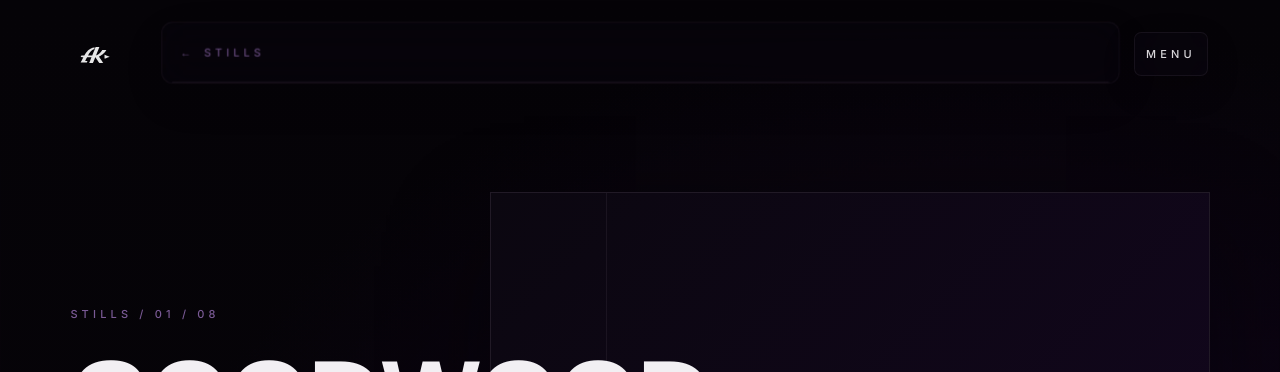
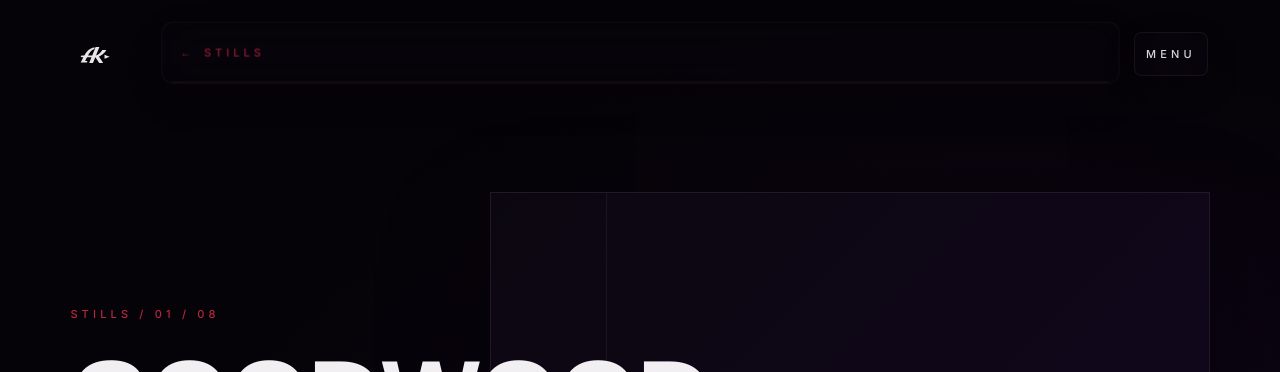
Before and after one commit to ramielscreams/akanimates, a Next.js app: page /work/stills/2024/goodwood in a window 1280 px wide. Shown: the top 372 px of the page. Built offline with nearby package versions, Linux system fonts and the light colour scheme; a web font is replaced by a local one.

Commit message:
general updation

```diff
--- a/src/app/globals.css
+++ b/src/app/globals.css
@@ -42,6 +42,9 @@
 
   --ak-home-logo-size: clamp(2.5rem, 3.6vw, 4rem);
   --ak-home-logo-size-expanded: clamp(3.5rem, min(5.4vw, 9vh), 6rem);
+  --ak-logo-protected-width: clamp(5.5rem, 10vw, 9rem);
+  --header-block-offset: calc(clamp(1.05rem, 3vh, 1.65rem) + env(safe-area-inset-top));
+  --header-content-start: calc(var(--space-gutter) + var(--ak-logo-protected-width));
   --motion-ui-fast: 160ms;
   --motion-ui-medium: 240ms;
   --motion-editorial: 420ms;
@@ -778,8 +781,8 @@ body::-webkit-scrollbar {
   --mode-surface-rgb: 11 7 16;
   --mode-structure: #29212E;
   --mode-structure-rgb: 41 33 46;
-  --mode-signal: #D12D4C;
-  --mode-signal-rgb: 209 45 76;
+  --mode-signal: var(--mode-accent);
+  --mode-signal-rgb: var(--mode-accent-rgb);
   background:
     radial-gradient(
       circle at 78% 8%,
@@ -1129,8 +1132,8 @@ body::-webkit-scrollbar {
   --rolodex-panel-height: calc(var(--rolodex-panel-width) / 1.5);
   --rolodex-transition-frame-scale: 0.68;
   --rolodex-contract-duration: 220ms;
-  --rolodex-rotation-duration: 520ms;
-  --rolodex-expand-duration: 260ms;
+  --rolodex-rotation-duration: 740ms;
+  --rolodex-expand-duration: 280ms;
   --rolodex-focus-duration: var(--rolodex-expand-duration);
   --rolodex-transition-duration: var(--rolodex-rotation-duration);
   --rolodex-transition-easing: cubic-bezier(0.22, 1, 0.36, 1);
@@ -1781,7 +1784,12 @@ body::-webkit-scrollbar {
 .home-entry__destinations a > :last-child { font-family: var(--font-ui); font-size: .3em; font-weight: 400; }
 .home-entry__caption { font-family: var(--font-editorial); font-size: clamp(1rem, 1.5vw, 1.3rem); color: var(--text-secondary); }
 .section-work { position: relative; height: 100dvh; min-height: 32rem; overflow: hidden; }
-.section-work[data-work-mode="stills"] { --mode-accent: var(--brand-soft); --mode-accent-rgb: var(--brand-soft-rgb); }
+.section-work[data-work-mode="stills"] {
+  --mode-accent: var(--signal);
+  --mode-accent-rgb: var(--signal-rgb);
+  --mode-signal: var(--signal);
+  --mode-signal-rgb: var(--signal-rgb);
+}
 .work-header { position: absolute; inset: 5.75rem 0 auto; z-index: 150; display: flex; align-items: center; justify-content: space-between; gap: 2rem; }
 .work-header__context p { margin-top: .75rem; font-family: var(--font-editorial); color: var(--text-secondary); font-size: 1rem; }
 .section-work .rolodex-shell { background: transparent; height: 100%; min-height: 0; }
@@ -1922,10 +1930,12 @@ body::-webkit-scrollbar {
 }
 
 .section-work[data-work-mode="stills"] {
-  --mode-accent: var(--brand-soft);
-  --mode-accent-rgb: var(--brand-soft-rgb);
+  --mode-accent: var(--signal);
+  --mode-accent-rgb: var(--signal-rgb);
+  --mode-signal: var(--signal);
+  --mode-signal-rgb: var(--signal-rgb);
   background:
-    radial-gradient(ellipse 68rem 42rem at 80% 12%, rgb(var(--brand-soft-rgb) / 0.16), transparent 68%),
+    radial-gradient(ellipse 68rem 42rem at 80% 12%, rgb(var(--signal-rgb) / 0.12), transparent 68%),
     radial-gradient(ellipse 80rem 56rem at 20% 28%, rgb(var(--brand-rgb) / 0.56), transparent 76%),
     linear-gradient(180deg, var(--bg) 0%, rgb(var(--surface-rgb) / 0.8) 64%, var(--bg) 100%);
 }
@@ -1982,7 +1992,7 @@ body::-webkit-scrollbar {
 }
 
 .work-mode-control__option:focus-visible {
-  outline-color: var(--brand-soft);
+  outline-color: var(--mode-accent);
 }
 
 .section-work[data-work-mode="cgi"] .work-mode-control__option:focus-visible {
@@ -1990,7 +2000,7 @@ body::-webkit-scrollbar {
 }
 
 .work-mode-control__signal {
-  background: var(--brand-soft);
+  background: var(--mode-accent);
 }
 
 .section-work[data-work-mode="cgi"] .work-mode-control__option[aria-checked="true"] .work-mode-control__signal {
@@ -2051,7 +2061,7 @@ body::-webkit-scrollbar {
 }
 
 .rolodex-project-hit-area:focus-visible {
-  outline: 2px solid var(--brand-soft);
+  outline: 2px solid var(--mode-accent);
   outline-offset: -0.85rem;
 }
 
@@ -2090,7 +2100,7 @@ body::-webkit-scrollbar {
 
 .section-work[data-work-mode="stills"] .rolodex-card-meta,
 .project-interior[data-discipline="stills"] .project-return {
-  color: var(--brand-soft);
+  color: var(--signal);
 }
 
 .rolodex-title-field {
@@ -2138,7 +2148,7 @@ body::-webkit-scrollbar {
 }
 
 .project-return:focus-visible {
-  outline: 2px solid var(--brand-soft);
+  outline: 2px solid var(--signal);
   outline-offset: 0.35rem;
 }
 
@@ -2247,7 +2257,7 @@ body::-webkit-scrollbar {
   background:
     linear-gradient(90deg, transparent 0 16%, rgb(var(--border-rgb) / 0.72) 16% calc(16% + 1px), transparent calc(16% + 1px)),
     linear-gradient(180deg, transparent 0 68%, rgb(var(--border-rgb) / 0.72) 68% calc(68% + 1px), transparent calc(68% + 1px)),
-    radial-gradient(circle at 78% 18%, rgb(var(--brand-soft-rgb) / 0.16), transparent 45%),
+    radial-gradient(circle at 78% 18%, rgb(var(--signal-rgb) / 0.14), transparent 45%),
     var(--surface);
 }
 
@@ -2260,7 +2270,7 @@ body::-webkit-scrollbar {
 }
 
 .next-project-card:hover {
-  border-color: rgb(var(--brand-soft-rgb) / 0.72);
+  border-color: rgb(var(--signal-rgb) / 0.72);
 }
 
 .project-interior[data-discipline="cgi"] .next-project-card:hover {
@@ -2268,7 +2278,7 @@ body::-webkit-scrollbar {
 }
 
 .next-project-card:focus-visible {
-  outline: 2px solid var(--brand-soft);
+  outline: 2px solid var(--signal);
   outline-offset: 0.5rem;
 }
 
@@ -2505,11 +2515,16 @@ body::-webkit-scrollbar {
 
 .work-header {
   position: fixed;
-  top: calc(clamp(1.05rem, 3vh, 1.65rem) + env(safe-area-inset-top));
+  top: var(--header-block-offset);
   left: 0;
   right: 0;
   z-index: 150;
-  align-items: center;
+  display: grid;
+  grid-template-columns: minmax(13rem, 1fr) minmax(min(100%, 27rem), clamp(27rem, 34vw, 36.5rem));
+  align-items: start;
+  column-gap: clamp(2rem, 5vw, 6.5rem);
+  padding-left: var(--header-content-start);
+  padding-right: var(--space-gutter);
   pointer-events: none;
   transition:
     transform var(--motion-state) var(--ease-fluid),
@@ -2539,20 +2554,61 @@ body::-webkit-scrollbar {
 
 .work-mode-control-shell {
   position: relative;
+  isolation: isolate;
+  display: flex;
+  justify-self: center;
+  width: min(100%, clamp(27rem, 34vw, 36.5rem));
+  padding: clamp(0.28rem, 0.55vw, 0.42rem);
+  border: 1px solid rgb(var(--mode-structure-rgb) / 0.92);
+  border-radius: clamp(1.05rem, 1.3vw, 1.35rem);
+  background:
+    linear-gradient(180deg, rgb(var(--surface-rgb) / 0.9), rgb(var(--bg-rgb) / 0.72)),
+    linear-gradient(90deg, rgb(var(--mode-atmosphere-rgb) / 0.16), rgb(var(--mode-accent-rgb) / 0.08));
+  box-shadow:
+    0 1rem 2.4rem rgb(var(--bg-rgb) / 0.32),
+    0 0 0 1px rgb(var(--bg-rgb) / 0.58) inset;
   transition: transform var(--motion-state) var(--ease-fluid);
+}
+
+.work-mode-control-shell::before,
+.work-mode-control-shell::after {
+  content: "";
+  position: absolute;
+  top: 50%;
+  z-index: -1;
+  height: 1px;
+  pointer-events: none;
+  background: linear-gradient(90deg, transparent, rgb(var(--mode-structure-rgb) / 0.74));
+}
+
+.work-mode-control-shell::before {
+  right: calc(100% - 1px);
+  width: clamp(1.25rem, 3vw, 3.5rem);
+}
+
+.work-mode-control-shell::after {
+  left: calc(100% - 1px);
+  width: clamp(1rem, 2.5vw, 3rem);
+  background: linear-gradient(90deg, rgb(var(--mode-structure-rgb) / 0.74), transparent);
 }
 
 .section-work[data-work-browse="true"] .work-mode-control-shell {
   transform: translateY(-0.1rem) scale(0.88);
-  transform-origin: right top;
+  transform-origin: center top;
 }
 
 .work-mode-control {
+  width: 100%;
+  min-height: clamp(76px, 5.8vw, 90px);
+  border: 0;
+  border-radius: clamp(0.76rem, 1vw, 1rem);
   background:
-    linear-gradient(180deg, rgb(var(--surface-rgb) / 0.82), rgb(var(--surface-rgb) / 0.56));
+    linear-gradient(180deg, rgb(var(--surface-rgb) / 0.78), rgb(var(--surface-rgb) / 0.48));
   box-shadow:
-    0 1.1rem 3rem rgb(var(--bg-rgb) / 0.34),
-    0 0 0 1px rgb(var(--border-rgb) / 0.72) inset;
+    0 0 0 1px rgb(var(--mode-structure-rgb) / 0.58) inset,
+    0 0 2.2rem rgb(var(--mode-accent-rgb) / 0.1) inset;
+  font-size: clamp(1.04rem, 1.12vw, 1.28rem);
+  letter-spacing: 0.18em;
   transition:
     box-shadow var(--motion-state) var(--ease-ui),
     border-color var(--motion-state) var(--ease-ui),
@@ -2561,6 +2617,16 @@ body::-webkit-scrollbar {
 }
 
 .work-mode-control__thumb {
+  inset-block: clamp(0.42rem, 0.7vw, 0.58rem);
+  left: clamp(0.42rem, 0.7vw, 0.58rem);
+  width: calc(50% - clamp(0.42rem, 0.7vw, 0.58rem));
+  border-radius: clamp(0.58rem, 0.8vw, 0.78rem);
+  background:
+    radial-gradient(circle at 76% 32%, rgb(var(--mode-accent-rgb) / 0.44), transparent 54%),
+    linear-gradient(135deg, rgb(var(--brand-interactive-rgb) / 0.98), rgb(var(--brand-rgb) / 0.98));
+  box-shadow:
+    0 0.65rem 1.4rem rgb(var(--bg-rgb) / 0.34),
+    0 0 0 1px rgb(var(--mode-accent-rgb) / 0.32) inset;
   transition:
     transform 430ms cubic-bezier(0.32, 0.72, 0, 1),
     box-shadow var(--motion-state) var(--ease-ui),
@@ -2568,7 +2634,14 @@ body::-webkit-scrollbar {
     opacity var(--motion-state) var(--ease-ui);
 }
 
+.work-mode-control[data-active="cgi"] .work-mode-control__thumb {
+  transform: translateX(calc(100% - clamp(0.42rem, 0.7vw, 0.58rem)));
+}
+
 .work-mode-control__option {
+  min-height: clamp(76px, 5.8vw, 90px);
+  gap: 0.72rem;
+  padding-inline: clamp(1.45rem, 2.9vw, 2.2rem);
   transition:
     color var(--motion-press) var(--ease-ui),
     opacity var(--motion-press) var(--ease-ui),
@@ -2577,6 +2650,16 @@ body::-webkit-scrollbar {
 
 .work-mode-control__option:active {
   transform: scale(0.985);
+}
+
+.work-mode-control__option[aria-checked="true"] {
+  color: var(--text-primary);
+}
+
+.work-mode-control__signal {
+  width: 0.48rem;
+  height: 0.48rem;
+  box-shadow: 0 0 1rem rgb(var(--mode-accent-rgb) / 0.42);
 }
 
 .section-work[data-mode-changing="true"] .rolodex-shell {
@@ -2638,8 +2721,8 @@ body::-webkit-scrollbar {
 }
 
 .project-local-nav {
-  --project-local-accent: var(--brand-soft);
-  --project-local-accent-rgb: var(--brand-soft-rgb);
+  --project-local-accent: var(--signal);
+  --project-local-accent-rgb: var(--signal-rgb);
   position: fixed;
   top: calc(clamp(1.05rem, 3vh, 1.65rem) + env(safe-area-inset-top));
   left: clamp(5.5rem, 12vw, 11rem);
@@ -2773,7 +2856,7 @@ body::-webkit-scrollbar {
 
 .project-interior[data-discipline="stills"] .project-hero__progress,
 .project-interior[data-discipline="stills"] .project-local-nav__meta {
-  color: rgb(var(--brand-soft-rgb) / 0.86);
+  color: rgb(var(--signal-rgb) / 0.86);
 }
 
 .project-interior[data-discipline="cgi"] .project-hero__progress,
@@ -3023,9 +3106,12 @@ body::-webkit-scrollbar {
   }
 }
 
-@media (max-width: 767px) {
+@media (max-width: 1023px) {
   .work-header {
     top: calc(4.35rem + env(safe-area-inset-top));
+    grid-template-columns: 1fr;
+    justify-items: stretch;
+    row-gap: clamp(0.85rem, 3vw, 1.1rem);
   }
 
   .section-work[data-work-browse="true"] .work-header__context {
@@ -3035,6 +3121,22 @@ body::-webkit-scrollbar {
   .section-work[data-work-browse="true"] .work-mode-control-shell {
     transform: scale(0.94);
     transform-origin: center top;
+  }
+
+  .work-mode-control-shell {
+    justify-self: center;
+    width: min(100%, 30rem);
+    padding: 0.32rem;
+  }
+
+  .work-mode-control-shell::before,
+  .work-mode-control-shell::after {
+    width: clamp(0.75rem, 5vw, 1.5rem);
+  }
+
+  .work-mode-control,
+  .work-mode-control__option {
+    min-height: clamp(66px, 16vw, 78px);
   }
 
   .project-local-nav {
@@ -3044,6 +3146,9 @@ body::-webkit-scrollbar {
     grid-template-columns: 1fr;
     gap: 0.25rem;
   }
+}
+
+@media (max-width: 767px) {
 
   .project-local-nav__identity {
     display: none;
@@ -3094,7 +3199,7 @@ body::-webkit-scrollbar {
 }
 
 .section-work[data-work-mode="stills"] .rolodex-panel[data-state="active"] {
-  border-color: rgb(var(--brand-soft-rgb) / 0.28);
+  border-color: rgb(var(--signal-rgb) / 0.28);
 }
 
 .section-work[data-work-mode="stills"] .rolodex-panel[data-state="active"] .rolodex-heading {
@@ -3153,7 +3258,7 @@ body::-webkit-scrollbar {
 }
 
 .stills-year-collection-link:hover {
-  color: var(--brand-soft);
+  color: var(--signal);
 }
 
 .stills-year-collection-link:active {
@@ -3161,13 +3266,13 @@ body::-webkit-scrollbar {
 }
 
 .stills-year-collection-link:focus-visible {
-  outline: 2px solid var(--brand-soft);
+  outline: 2px solid var(--signal);
   outline-offset: 0.35rem;
 }
 
 .stills-year-collection-link:hover::before,
 .stills-year-collection-link:focus-visible::before {
-  background: var(--brand-interactive);
+  background: var(--signal);
   transform: scaleX(1.18);
 }
 
@@ -3199,6 +3304,12 @@ body::-webkit-scrollbar {
   .stills-year-collection-link::before {
     width: 1.35rem;
     margin-right: 0.6rem;
+  }
+}
+
+@media (max-width: 360px) {
+  .section-work[data-work-mode="stills"] .rolodex-card-meta {
+    display: none;
   }
 }
 
@@ -3222,6 +3333,18 @@ body::-webkit-scrollbar {
     radial-gradient(ellipse 68rem 38rem at 12% 48%, rgb(var(--brand-rgb) / 0.32), transparent 76%);
 }
 
+.section-work[data-work-mode="cgi"]::before {
+  content: "";
+  position: fixed;
+  inset: 0 0 auto;
+  z-index: 145;
+  height: clamp(8rem, 18vh, 11rem);
+  pointer-events: none;
+  background:
+    linear-gradient(180deg, rgb(var(--bg-rgb) / 0.96), rgb(var(--bg-rgb) / 0.72) 58%, transparent),
+    linear-gradient(90deg, rgb(var(--bg-rgb) / 0.82), transparent 38%, rgb(var(--bg-rgb) / 0.62));
+}
+
 .section-work[data-work-mode="cgi"] .work-header {
   background: linear-gradient(180deg, rgb(var(--bg-rgb) / 0.64), transparent);
 }
@@ -3234,7 +3357,7 @@ body::-webkit-scrollbar {
 .cgi-tile-browser {
   position: relative;
   min-height: 100dvh;
-  padding-top: clamp(10rem, 18vh, 14rem);
+  padding-top: clamp(8.5rem, 15vh, 11.5rem);
   padding-bottom: clamp(5rem, 12vh, 9rem);
   isolation: isolate;
 }
@@ -3253,17 +3376,17 @@ body::-webkit-scrollbar {
 
 .cgi-tile-browser__intro {
   display: grid;
-  grid-template-columns: minmax(0, 0.82fr) minmax(18rem, 0.48fr);
-  gap: clamp(2rem, 7vw, 8rem);
+  grid-template-columns: minmax(10rem, 0.42fr) minmax(22rem, 0.58fr);
+  gap: clamp(2rem, 5vw, 6rem);
   align-items: end;
-  margin-bottom: clamp(3.5rem, 8vw, 7rem);
+  margin-bottom: clamp(1.2rem, 3vw, 2.6rem);
 }
 
 .cgi-tile-browser__intro h2 {
-  max-width: 18ch;
+  max-width: 20ch;
   color: var(--text-primary);
   font-family: var(--font-display), var(--font-ui), sans-serif;
-  font-size: clamp(3.6rem, 8vw, 8.8rem);
+  font-size: clamp(3.3rem, 6.3vw, 7.2rem);
   font-weight: 900;
   line-height: 0.86;
   letter-spacing: 0.01em;
@@ -3277,30 +3400,35 @@ body::-webkit-scrollbar {
 .cgi-tile-field {
   display: grid;
   grid-template-columns: repeat(12, minmax(0, 1fr));
-  column-gap: clamp(1rem, 2vw, 2rem);
-  row-gap: clamp(3rem, 9vw, 8rem);
+  grid-auto-rows: clamp(0.42rem, 0.72vw, 0.74rem);
+  grid-auto-flow: dense;
+  column-gap: clamp(0.7rem, 1.35vw, 1.45rem);
+  row-gap: clamp(0.7rem, 1.35vw, 1.45rem);
   align-items: start;
+  max-width: 105rem;
+  margin-inline: auto;
 }
 
 .cgi-project-tile {
   grid-column: var(--tile-column-start, auto) / var(--tile-column-end, span 5);
-  transform: translateY(var(--tile-offset-y, 0));
+  grid-row: span var(--tile-row-span, 16);
+  margin-block-start: var(--tile-offset-y, 0);
+  min-height: 13rem;
   transition:
     opacity var(--motion-state) var(--ease-ui),
-    filter var(--motion-state) var(--ease-ui),
-    transform var(--motion-state) var(--ease-fluid);
+    filter var(--motion-state) var(--ease-ui);
 }
 
 .cgi-project-tile[data-offset="low"] {
-  --tile-offset-y: clamp(2.5rem, 7vw, 6rem);
+  --tile-offset-y: clamp(1.1rem, 2.8vw, 3.2rem);
 }
 
 .cgi-project-tile[data-offset="lower"] {
-  --tile-offset-y: clamp(5rem, 11vw, 10rem);
+  --tile-offset-y: clamp(2.4rem, 5vw, 5rem);
 }
 
 .cgi-project-tile[data-offset="high"] {
-  --tile-offset-y: clamp(-1.5rem, -2vw, -0.5rem);
+  --tile-offset-y: clamp(0.45rem, 1.4vw, 1.7rem);
 }
 
 .cgi-tile-browser[data-active="true"] .cgi-project-tile:not([data-active="true"]) {
@@ -3315,6 +3443,7 @@ body::-webkit-scrollbar {
 .cgi-project-tile__button {
   display: grid;
   width: 100%;
+  height: 100%;
   min-height: 44px;
   padding: 0;
   border: 0;
@@ -3332,13 +3461,19 @@ body::-webkit-scrollbar {
 .cgi-project-tile__media {
   position: relative;
   display: block;
+  height: 100%;
   aspect-ratio: var(--tile-ratio, 3 / 2);
+  min-height: 13rem;
   overflow: hidden;
   background:
     linear-gradient(135deg, rgb(var(--surface-rgb) / 0.96), rgb(var(--technical-rgb) / 0.12)),
     var(--surface);
-  border-top: 1px solid rgb(var(--border-rgb) / 0.72);
-  border-bottom: 1px solid rgb(var(--border-rgb) / 0.72);
+  border: 1px solid rgb(var(--border-rgb) / 0.68);
+  border-radius: 0.38rem;
+  isolation: isolate;
+  transition:
+    border-color var(--motion-press) var(--ease-ui),
+    filter var(--motion-state) var(--ease-ui);
 }
 
 .cgi-project-tile__media img {
@@ -3360,12 +3495,64 @@ body::-webkit-scrollbar {
     var(--surface);
 }
 
-.cgi-project-tile__info {
+.cgi-project-tile__media::after {
+  content: "";
+  position: absolute;
+  inset: auto 0 0;
+  z-index: 1;
+  height: min(70%, 15rem);
+  pointer-events: none;
+  background:
+    linear-gradient(180deg, transparent, rgb(var(--bg-rgb) / 0.52) 42%, rgb(var(--bg-rgb) / 0.88)),
+    linear-gradient(90deg, rgb(var(--bg-rgb) / 0.54), transparent 76%);
+}
+
+.cgi-project-tile[data-caption-position="bottom-right"] .cgi-project-tile__media::after,
+.cgi-project-tile[data-caption-position="top-right"] .cgi-project-tile__media::after {
+  background:
+    linear-gradient(180deg, transparent, rgb(var(--bg-rgb) / 0.52) 42%, rgb(var(--bg-rgb) / 0.88)),
+    linear-gradient(270deg, rgb(var(--bg-rgb) / 0.58), transparent 76%);
+}
+
+.cgi-project-tile[data-caption-position^="top"] .cgi-project-tile__media::after {
+  inset: 0 0 auto;
+  background:
+    linear-gradient(0deg, transparent, rgb(var(--bg-rgb) / 0.48) 42%, rgb(var(--bg-rgb) / 0.86)),
+    linear-gradient(90deg, rgb(var(--bg-rgb) / 0.54), transparent 76%);
+}
+
+.cgi-project-tile[data-caption-position="top-right"] .cgi-project-tile__media::after {
+  background:
+    linear-gradient(0deg, transparent, rgb(var(--bg-rgb) / 0.48) 42%, rgb(var(--bg-rgb) / 0.86)),
+    linear-gradient(270deg, rgb(var(--bg-rgb) / 0.58), transparent 76%);
+}
+
+.cgi-project-tile__caption {
+  position: absolute;
+  inset: auto auto clamp(0.85rem, 1.6vw, 1.25rem) clamp(0.85rem, 1.6vw, 1.25rem);
+  z-index: 2;
   display: grid;
   grid-template-columns: auto minmax(0, 1fr);
-  gap: 0.35rem clamp(0.8rem, 1.5vw, 1.2rem);
+  gap: 0.25rem clamp(0.55rem, 1vw, 0.8rem);
   align-items: baseline;
-  padding-top: clamp(0.85rem, 1.8vw, 1.2rem);
+  width: min(100% - clamp(1.7rem, 3.2vw, 2.5rem), 28rem);
+  color: var(--text-primary);
+  transition:
+    opacity var(--motion-press) var(--ease-ui),
+    transform var(--motion-press) var(--ease-ui);
+}
+
+.cgi-project-tile[data-caption-position="bottom-right"] .cgi-project-tile__caption,
+.cgi-project-tile[data-caption-position="top-right"] .cgi-project-tile__caption {
+  right: clamp(0.85rem, 1.6vw, 1.25rem);
+  left: auto;
+  text-align: right;
+}
+
+.cgi-project-tile[data-caption-position="top-left"] .cgi-project-tile__caption,
+.cgi-project-tile[data-caption-position="top-right"] .cgi-project-tile__caption {
+  top: clamp(0.85rem, 1.6vw, 1.25rem);
+  bottom: auto;
 }
 
 .cgi-project-tile__index,
@@ -3381,11 +3568,12 @@ body::-webkit-scrollbar {
 .cgi-project-tile__title {
   min-width: 0;
   color: var(--text-primary);
-  font-family: var(--font-display), var(--font-ui), sans-serif;
-  font-size: clamp(1.65rem, 3vw, 3.8rem);
-  font-weight: 900;
-  line-height: 0.9;
-  letter-spacing: 0.01em;
+  font-family: var(--font-ui), Arial, Helvetica, sans-serif;
+  font-size: clamp(1rem, 1.6vw, 1.55rem);
+  font-weight: 650;
+  line-height: 1.02;
+  letter-spacing: 0.02em;
+  overflow-wrap: break-word;
   text-transform: uppercase;
   transition:
     color var(--motion-press) var(--ease-ui),
@@ -3393,13 +3581,20 @@ body::-webkit-scrollbar {
 }
 
 .cgi-project-tile__meta {
-  grid-column: 2;
-  opacity: 0.72;
-}
-
-.cgi-project-tile[data-size="hero"] .cgi-project-tile__title,
+  grid-column: 1 / -1;
+  opacity: 0.74;
+  transform: translateY(0.2rem);
+  transition:
+    opacity var(--motion-press) var(--ease-ui),
+    transform var(--motion-press) var(--ease-ui);
+}
+
+.cgi-project-tile[data-size="hero"] .cgi-project-tile__title {
+  font-size: clamp(1.25rem, 2vw, 2.1rem);
+}
+
 .cgi-project-tile[data-size="large"] .cgi-project-tile__title {
-  font-size: clamp(2.4rem, 5vw, 6rem);
+  font-size: clamp(1.15rem, 1.8vw, 1.8rem);
 }
 
 @media (hover: hover) and (pointer: fine) {
@@ -3410,17 +3605,27 @@ body::-webkit-scrollbar {
 
   .cgi-project-tile__button:hover .cgi-project-tile__title {
     color: var(--technical);
-    transform: translateX(0.18rem);
   }
 
   .cgi-project-tile__button:hover .cgi-project-tile__media {
     border-color: rgb(var(--technical-rgb) / 0.7);
+  }
+
+  .cgi-project-tile__button:hover .cgi-project-tile__caption {
+    transform: translateY(-0.22rem);
+  }
+
+  .cgi-project-tile__button:hover .cgi-project-tile__meta {
+    opacity: 1;
+    transform: translateY(0);
   }
 }
 
 .cgi-expanded-player {
   display: grid;
   gap: clamp(1rem, 2.2vw, 1.8rem);
+  scroll-margin-top: calc(var(--header-block-offset) + 7.5rem);
+  margin-top: clamp(2.5rem, 8vh, 5.5rem);
   margin-bottom: clamp(4rem, 9vw, 8rem);
   padding: clamp(1rem, 2vw, 1.6rem);
   border-top: 1px solid rgb(var(--technical-rgb) / 0.34);
@@ -3608,7 +3813,8 @@ body::-webkit-scrollbar {
 
   .cgi-tile-field {
     grid-template-columns: repeat(6, minmax(0, 1fr));
-    row-gap: clamp(2.5rem, 8vw, 5rem);
+    grid-auto-rows: clamp(0.45rem, 1vw, 0.72rem);
+    gap: clamp(0.7rem, 1.8vw, 1.25rem);
   }
 
   .cgi-project-tile {
@@ -3646,50 +3852,69 @@ body::-webkit-scrollbar {
 }
 
 @media (max-width: 767px) {
+  .section-work[data-work-mode="cgi"]::before {
+    height: clamp(10rem, 23vh, 12.5rem);
+  }
+
   .cgi-tile-browser {
     padding-top: clamp(13rem, 26vh, 15rem);
   }
 
   .cgi-tile-browser__intro h2 {
-    font-size: clamp(3rem, 16vw, 5.8rem);
+    font-size: clamp(2.8rem, 13.4vw, 4.8rem);
   }
 
   .cgi-tile-field {
-    display: flex;
-    flex-direction: column;
-    gap: clamp(2.5rem, 12vw, 4.5rem);
+    display: grid;
+    grid-template-columns: repeat(4, minmax(0, 1fr));
+    grid-auto-rows: auto;
+    gap: clamp(0.65rem, 2.5vw, 0.9rem);
   }
 
   .cgi-project-tile {
-    width: 100%;
-    transform: none;
+    grid-column: 1 / -1;
+    grid-row: auto;
+    margin-block-start: 0;
+    width: auto;
+    min-height: 0;
+  }
+
+  .cgi-project-tile__button,
+  .cgi-project-tile__media {
+    height: auto;
   }
 
   .cgi-project-tile:nth-child(2n) {
-    width: 72%;
-    align-self: flex-end;
+    grid-column: 1 / span 2;
   }
 
   .cgi-project-tile:nth-child(3n) {
-    width: 92%;
-    align-self: flex-start;
+    grid-column: 2 / span 3;
   }
 
   .cgi-project-tile:nth-child(5n) {
-    width: 78%;
-    align-self: center;
-  }
-
-  .cgi-project-tile__info {
-    grid-template-columns: 1fr;
-  }
-
-  .cgi-project-tile__meta {
-    grid-column: 1;
+    grid-column: 1 / span 3;
+  }
+
+  .cgi-project-tile__caption {
+    inset: auto auto 0.85rem 0.85rem;
+    grid-template-columns: auto minmax(0, 1fr);
+    width: calc(100% - 1.7rem);
+  }
+
+  .cgi-project-tile__title {
+    font-size: clamp(0.9rem, 4.4vw, 1.18rem);
+  }
+
+  .cgi-project-tile[data-size="hero"] .cgi-project-tile__title,
+  .cgi-project-tile[data-size="large"] .cgi-project-tile__title {
+    font-size: clamp(1rem, 5vw, 1.35rem);
   }
 
   .cgi-expanded-player {
     margin-inline: calc(var(--space-gutter) * -1);
+    margin-top: clamp(1.5rem, 6vh, 3rem);
+    scroll-margin-top: calc(var(--header-block-offset) + 10.5rem);
     padding-inline: var(--space-gutter);
   }
 
@@ -3758,7 +3983,8 @@ body::-webkit-scrollbar {
 
 @media (max-width: 430px) {
   .work-header {
-    padding-inline: max(1rem, env(safe-area-inset-left)) max(1rem, env(safe-area-inset-right));
+    padding-left: calc(max(1rem, env(safe-area-inset-left)) + var(--ak-logo-protected-width));
+    padding-right: max(1rem, env(safe-area-inset-right));
   }
 
   .fixed[role="dialog"] a {
```
Also changed, not shown: src/components/work/cgi-tile-browser.tsx (+8 -6 lines), src/components/work/project-rolodex.tsx (+19 -16 lines), src/data/cgi-projects.ts (+18 -10 lines), 2 other files (tests, documents, lock files or other folders).
